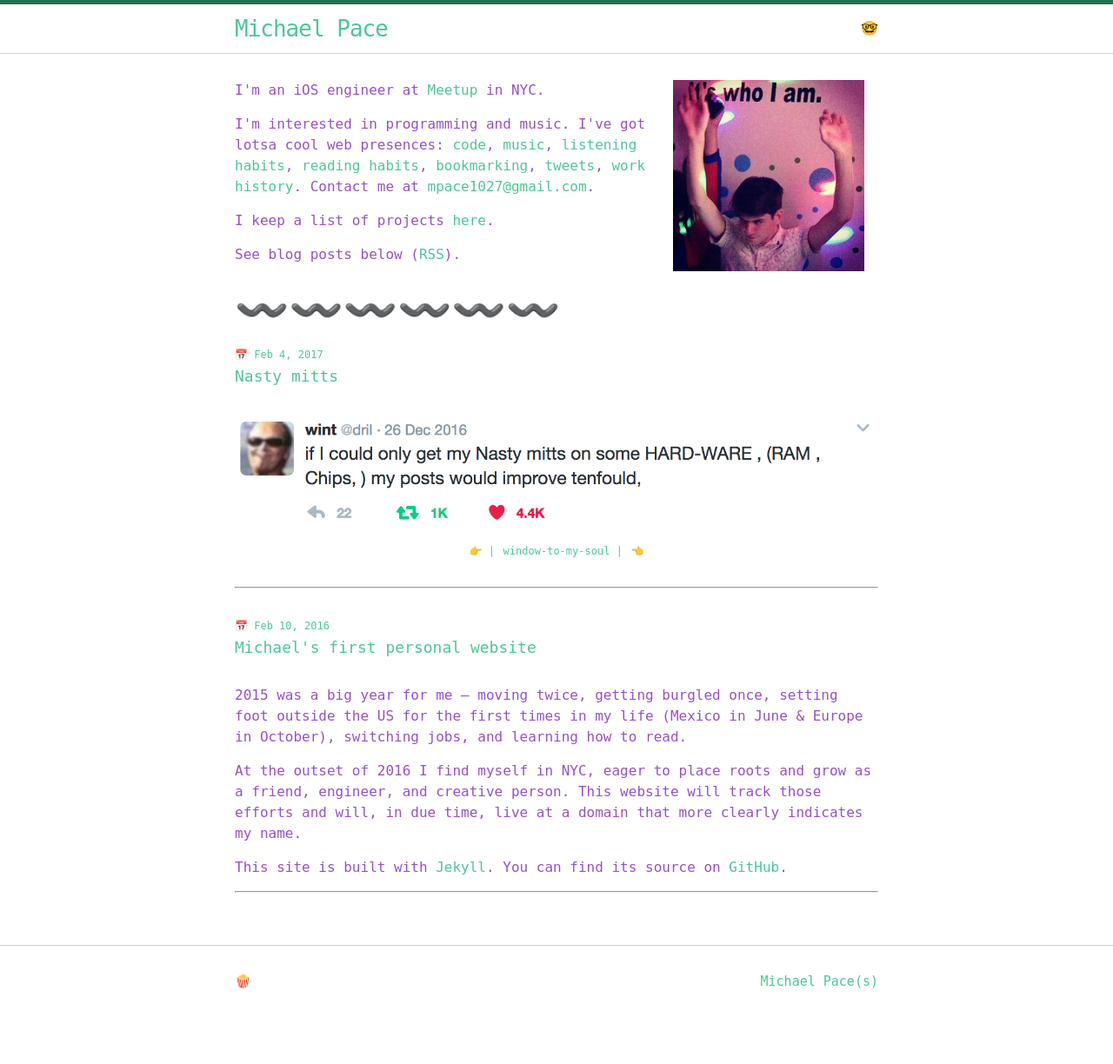
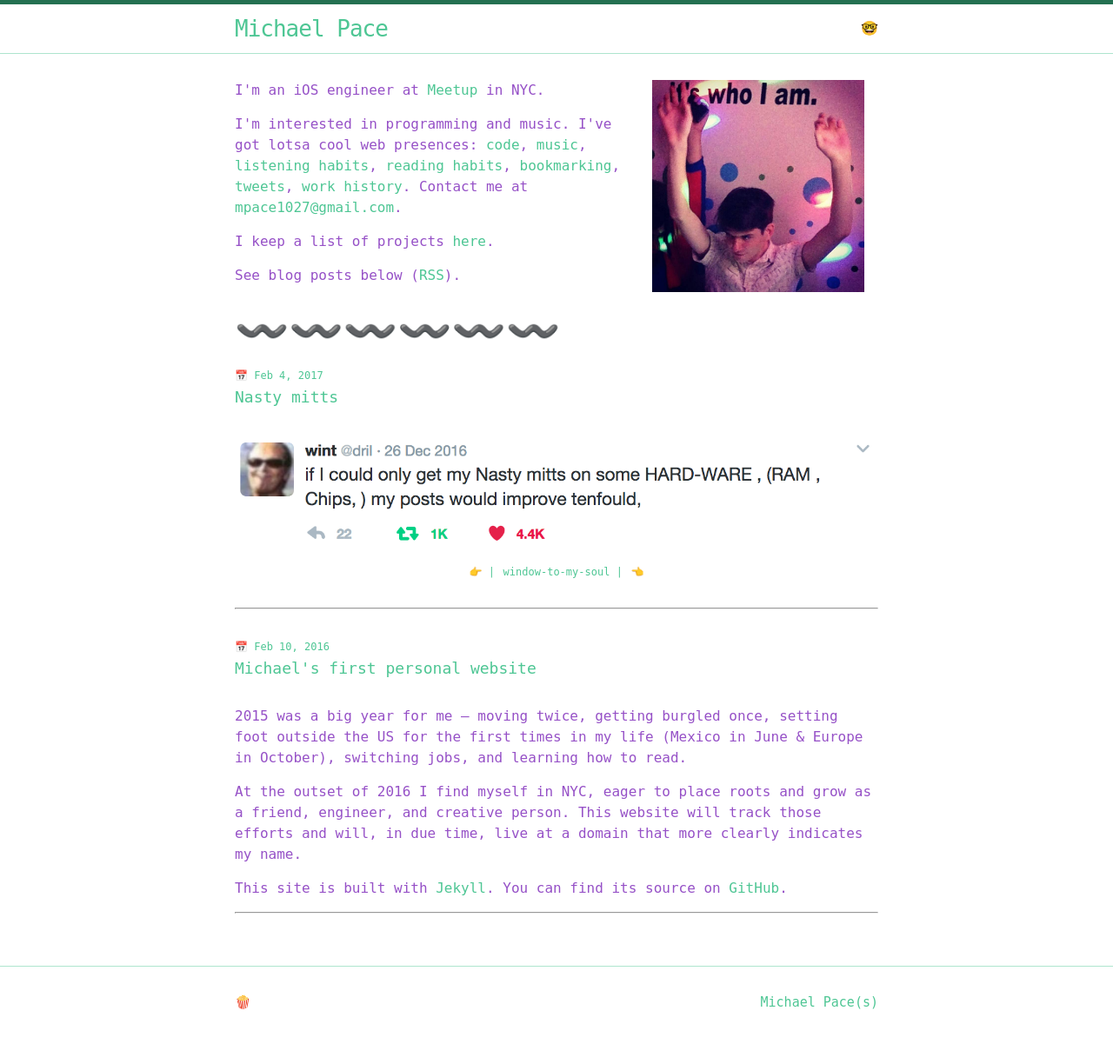
Before and after one commit to michaelpace/personal_website, a Jekyll site: the page built from _pages/index.html, in a window 1280 px wide. Shown: the whole page at 87% size. Built offline with Jekyll 4.4.1, drawn with Linux system fonts in a browser that asks for light colours; before the commit the page ends 1200 px from its top, so only the background shows below that.

Commit message:
responsive image i am front-end expert yes

```diff
--- a/_sass/_layout.scss
+++ b/_sass/_layout.scss
@@ -34,7 +34,7 @@
 }
 
 .index-image {
-    max-width: 220px;
+    max-width: 33%;
     margin: 0 16px;
     display: block;
     float: right;
```
